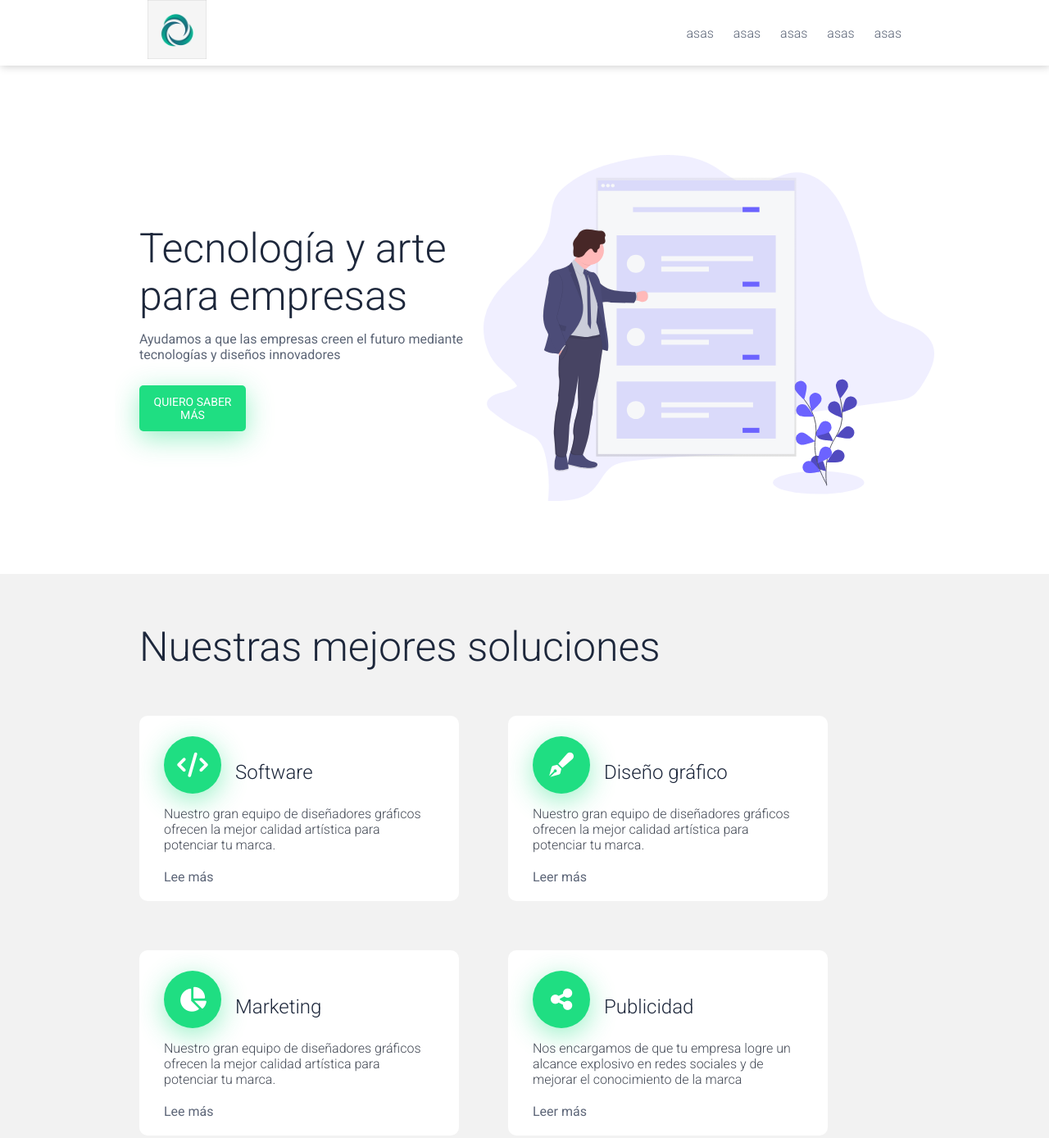
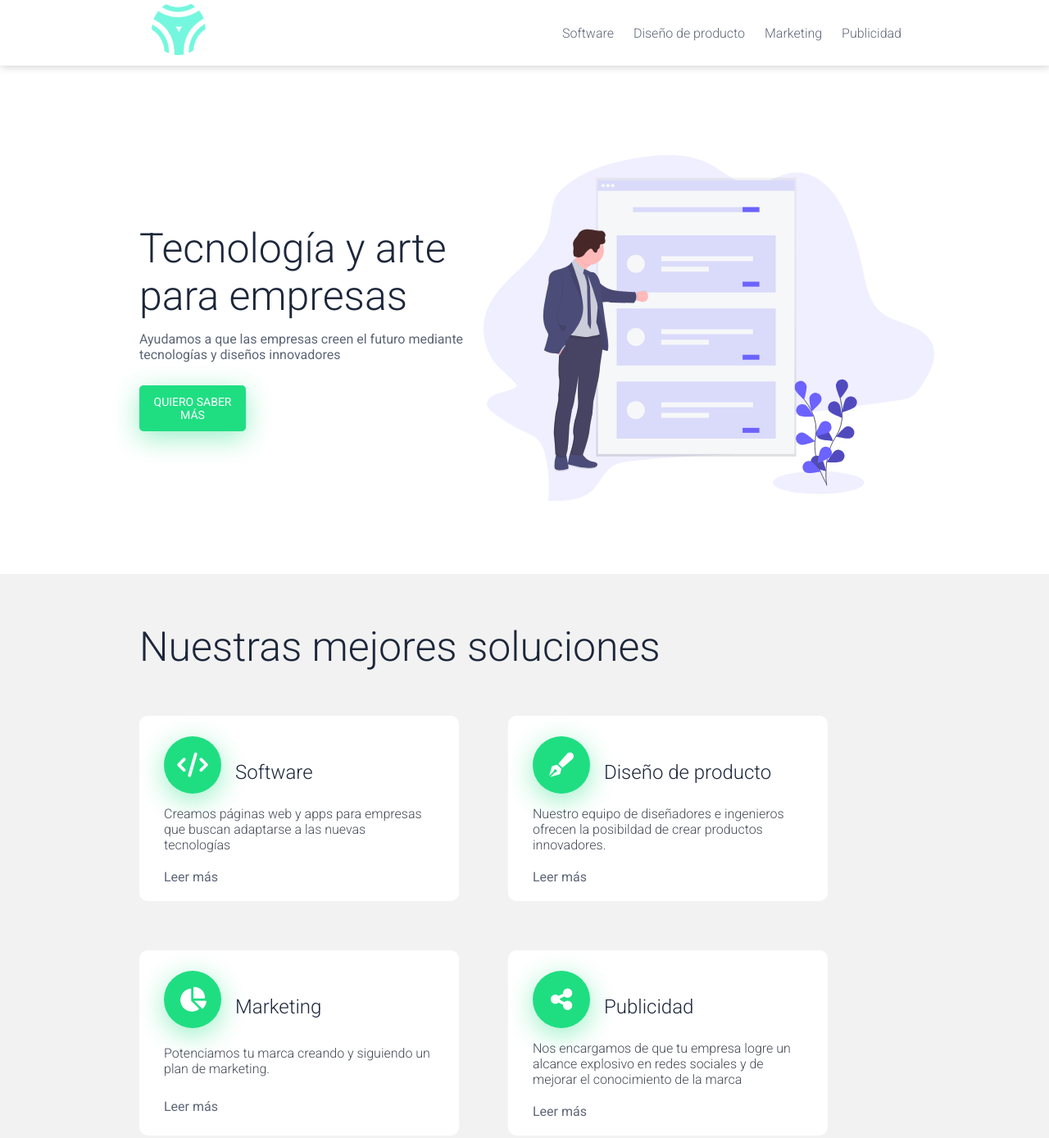
Before and after one commit to joamartico/InnovArte, a website: page src/public/views/index.html in a window 1280 px wide. Shown: the top 1388 px of the page at 82% size. Drawn offline with nearby package versions, Linux system fonts and the light colour scheme.

Commit message:
manifest y mejores textos

```diff
--- a/src/public/views/index.html
+++ b/src/public/views/index.html
@@ -3,11 +3,33 @@
 <html lang="es">
     <head>
         <meta charset="UTF-8">
+        <meta name="keywords" content="innovación, creatividad, tecnología, adaptación, empresas, marketing, página web, software, programación">
+        <meta name="description" content="Ayudamos a que las empresas creen el futuro">
         <meta name="viewport" content="width=device-width, initial-scale=1.0">
+        <meta http-equiv="X-UA-Compatible" content="ie=edge">
+        <meta name="theme-color" content="white">
+        <meta name="MobileOptimized" content="width">
+        <meta name="HandheldFriendly" content="true">
+        <meta name="apple-mobile-web-app-capable" content="yes">
+        <meta name="apple-mobile-web-app-status-bar-style" content="white">
+
         <title>Innovarte</title>
+
+        <!--ICONS-->
+        <link rel="icon"  href="/img/favicon.ico">
+        <link rel="apple-touch-icon" href="/img/logoapp.jpeg">
+        <link rel="apple-touch-startup-image" href="/img/logoapp.jpeg">
+        <link rel="shortcut icon" href="/img/logoapp.jpeg" type="image/jpeg">
+
+        <!--MANIFEST-->
+        <link rel="manifest" href="./manifest.json">
+
+        <!--CSS-->
+        <link rel="stylesheet" href="style.css">
+
         <link href="https://fonts.googleapis.com/css2?family=Roboto:wght@100;300;400;700&display=swap" rel="stylesheet">
-        <link rel="stylesheet" href="style.css">
         <link href="https://unpkg.com/aos@2.3.1/dist/aos.css" rel="stylesheet">
+
     </head>
 
     <body>
@@ -15,14 +37,13 @@
             <nav>
                 <section class="contenedor nav">       <!-- diferencia con div??? -->
                     <div class="logo">
-                        <img src="img/logo.jpg" alt="">
+                        <img src="img/logotransparente.PNG" alt="">
                     </div>
                     <div class="enlaces-header">
-                        <a href="">asas</a>
-                        <a href="">asas</a>
-                        <a href="">asas</a>
-                        <a href="">asas</a>
-                        <a href="">asas</a>
+                        <a href="">Software</a>
+                        <a href="">Diseño de producto</a>
+                        <a href="">Marketing</a>
+                        <a href="">Publicidad</a>
                     </div>
                     <div class="hamburguer">
                         <i class="fas fa-bars"></i>
@@ -48,20 +69,20 @@
                     <div class="articulo" data-aos="zoom-in-right">
                         <i class="fas fa-code"></i>
                         <h3>Software</h3>
-                        <p>Nuestro gran equipo de diseñadores gráficos ofrecen la mejor calidad artística para potenciar tu marca.</p>
-                        <a href="">Lee más</a>
+                        <p>Creamos páginas web y apps para empresas que buscan adaptarse a las nuevas tecnologías</p>
+                        <a href="">Leer más</a>
                     </div>
                     <div class="articulo" data-aos="zoom-in-right">
                         <i class="fas fa-pen-fancy"></i>
-                        <h3>Diseño gráfico</h3>
-                        <p>Nuestro gran equipo de diseñadores gráficos ofrecen la mejor calidad artística para potenciar tu marca.</p>
+                        <h3>Diseño de producto</h3>
+                        <p>Nuestro equipo de diseñadores e ingenieros ofrecen la posibildad de crear productos innovadores.</p>
                         <a href="">Leer más</a>
                     </div>
                     <div class="articulo" data-aos="zoom-in-right">
                         <i class="fas fa-chart-pie"></i>
                         <h3>Marketing</h3>
-                        <p>Nuestro gran equipo de diseñadores gráficos ofrecen la mejor calidad artística para potenciar tu marca.</p>
-                        <a href="">Lee más</a>
+                        <p>Potenciamos tu marca creando y siguiendo un plan de marketing.</p>
+                        <a href="">Leer más</a>
                     </div>
                     <div class="articulo" data-aos="zoom-in-right">
                         <i class="fas fa-share-alt"></i>
@@ -96,8 +117,8 @@
         <section class="contenedor1 services">
             <img src="img/oficina.svg" alt="" data-aos="zoom-out-right">
             <div class="box-skills">
-                <h4><i class="far fa-check-circle"></i> Diseño Gráfico</h4>
                 <h4><i class="far fa-check-circle"></i> Software</h4>
+                <h4><i class="far fa-check-circle"></i> Diseño de producto</h4>
                 <h4><i class="far fa-check-circle"></i> Marketing</h4>
                 <h4><i class="far fa-check-circle"></i> Publicidad</h4>
             </div>
@@ -105,7 +126,7 @@
 
         <footer>
             <div class="partFooter">
-                <img src="img/logo.jpg" alt="">
+                <img src="img/logotransparente.PNG" alt="">
             </div>
             <div class="partFooter">
                 <h4>Servicios</h4>
--- a/src/public/views/main.js
+++ b/src/public/views/main.js
@@ -8,7 +8,7 @@ var ubicacionVieja = 0
 
 window.addEventListener("scroll", function(){
     let ubicacionNueva = window.pageYOffset
-    if(ubicacionNueva >= ubicacionVieja && ubicacionNueva != 0){
+    if(ubicacionNueva > ubicacionVieja && ubicacionNueva != 0){
         document.getElementsByTagName("nav")[0].style.top = "-100px"
         ubicacionVieja = window.pageYOffset
     }
--- a/src/public/views/style.css
+++ b/src/public/views/style.css
@@ -564,6 +564,12 @@ footer{
         width: 300px;
     }
 
+    .box-skills{
+        margin: 0px 0px 80px 80px;
+    }
+
+
+
 
     /*FOOTER*/
     .partFooter{
```
Also changed, not shown: src/public/views/img/favicon.ico (added), src/public/views/img/jm.png (deleted), src/public/views/img/logo.jpg (deleted), src/public/views/img/logoapp.jpeg (added), src/public/views/img/logotransparente.PNG (added), src/public/views/manifest.json (added).
